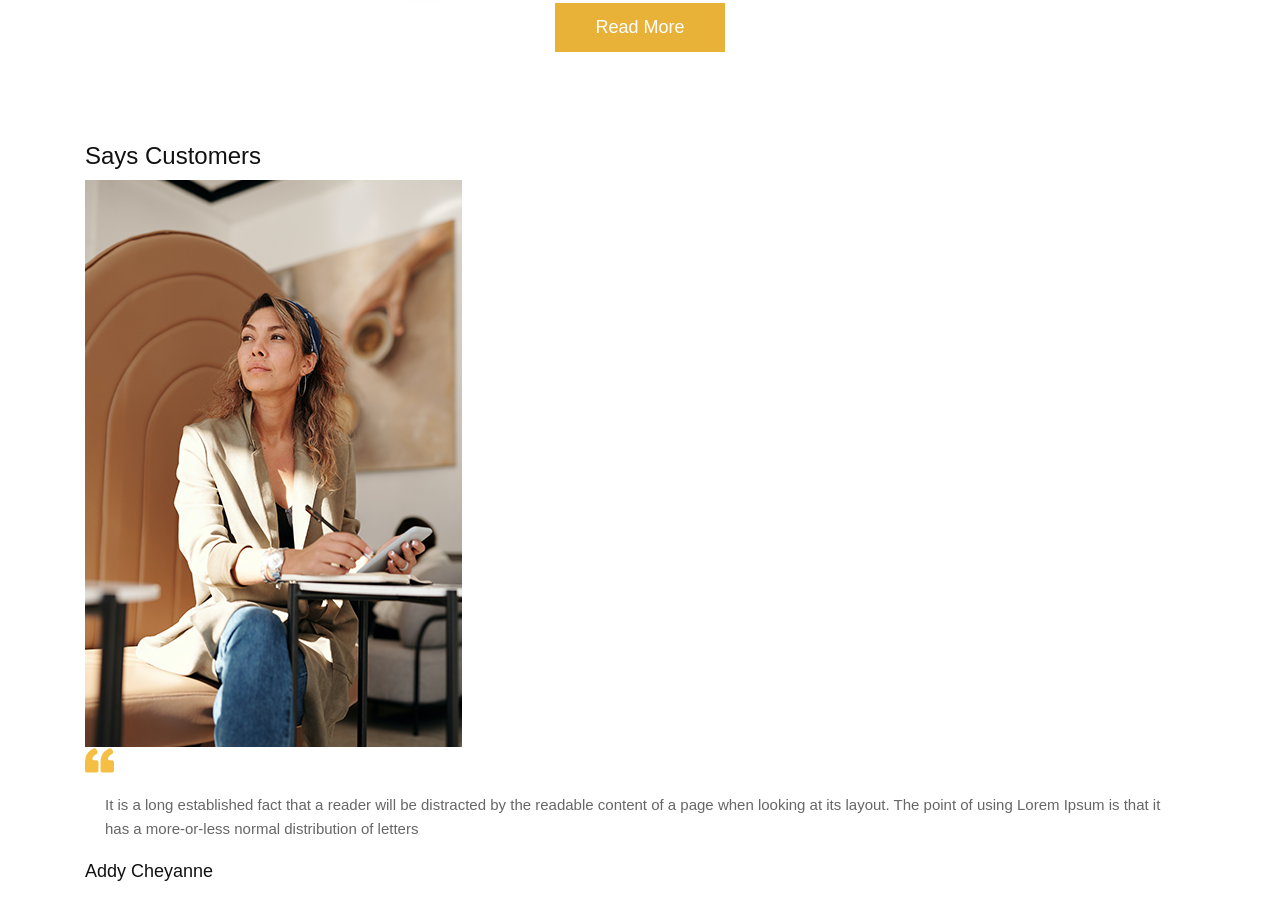
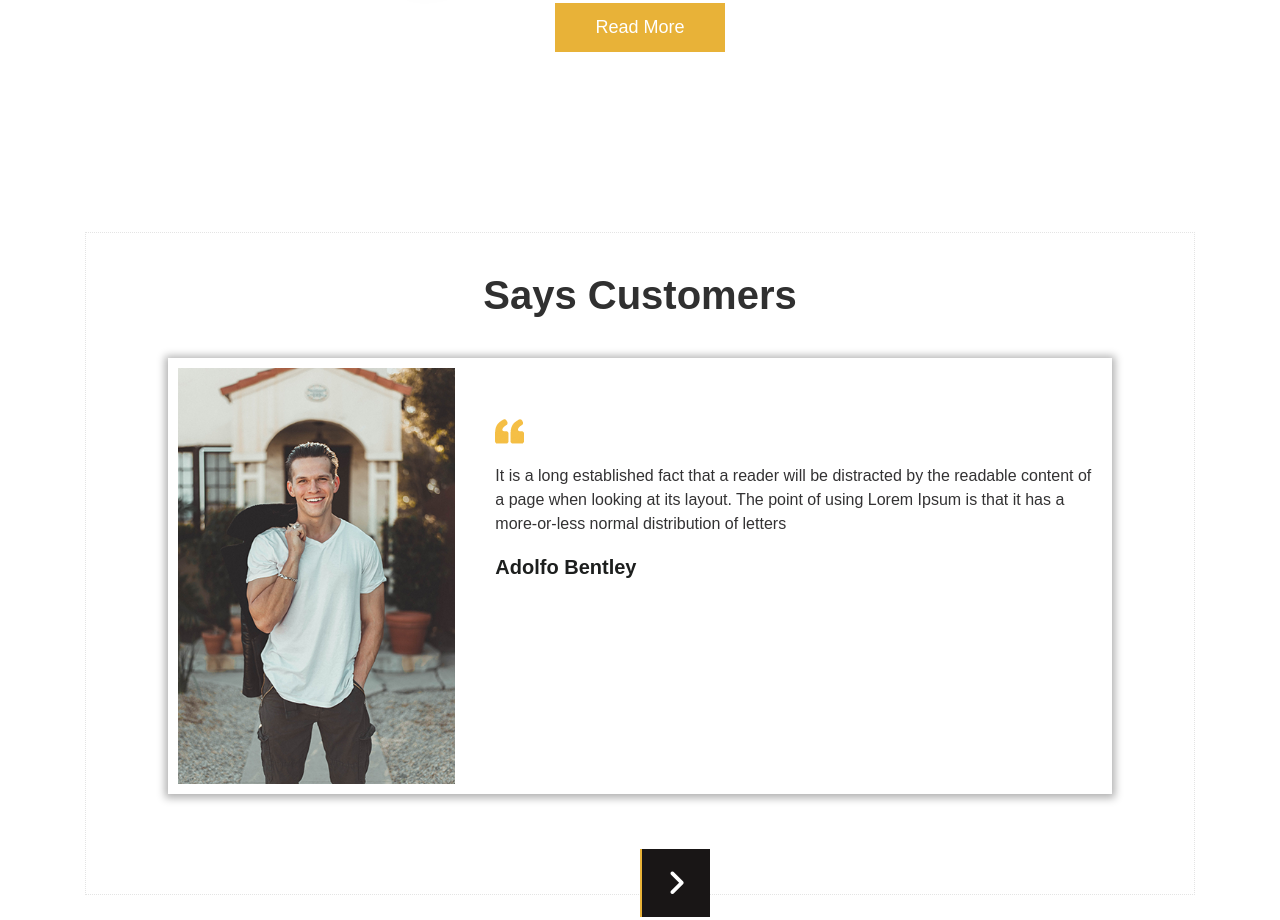
Before and after one commit to ecpieritz/cycle-shop, a plain HTML site: page index.html in a window 1280 px wide. Shown: the part 3803-4723 px from the top of the page. Drawn offline with nearby package versions, Linux system fonts and the light colour scheme; files that its build step writes are made by us from their sources; files whose address does not match are found by name; a web font is replaced by a local one.

Commit message:
Added client section css

```diff
--- a/css/style.css
+++ b/css/style.css
@@ -740,3 +740,106 @@ box-shadow: 0px 8px 7px 3px
 
 
 /* about section end */
+
+/* client section start */
+.client__section {
+    width: 100%;
+    float: left;
+    padding-bottom: 100px;
+
+}
+
+.client__main {
+    width: 100%;
+    float: left;
+    border: 1px solid #e4e4e4;
+    border-style: dotted;
+    padding: 40px 30px 100px 30px;
+}
+
+.client__taital{
+   width: 100%;
+    font-size: 40px;
+    color: #303030;
+    text-align: center;
+    font-weight: bold;
+}
+.client__section__2 {
+    width: 90%;
+    margin: 0 auto;
+    margin-top: 0px;
+    background-color: #ffffff;
+    -webkit-box-shadow: 0px 8px 7px 3px rgba(0,0,0,0.31);
+    -moz-box-shadow: 0px 8px 7px 3px rgba(0,0,0,0.31);
+    box-shadow: 0px 1px 8px 3px
+
+    rgba(0,0,0,0.31);
+    padding: 10px;
+    margin-top: 30px;
+    display: flex;
+
+}
+.client__left{
+    width: 30%;
+}
+.client__right {
+    width: 70%;
+    padding: 50px 0px 50px 40px;
+}
+.client__img{
+    width: 100%;
+}
+.quote__icon{
+    width: 100%;
+}
+.client__text{
+    width: 100%;
+    float: left;
+    font-size: 16px;
+    color: #333233;
+    margin: 0px;
+    padding-top: 20px;
+}
+.client__name{
+    width: 100%;
+    float: left;
+    font-size: 20px;
+    color: #1d1f1e;
+    font-weight: bold;
+    padding-top: 20px;
+}
+
+
+
+#my__slider a.carousel-control-prev {
+    left: 640px;
+    top: 93%;
+    background-color: #e8b238;
+    color: #ffffff;
+}
+
+#my__slider a.carousel-control-next {
+    position: absolute;
+    right: 570px;
+    top: 93%;
+}
+
+#my__slider .carousel-control-prev,
+#my__slider .carousel-control-next {
+    width: 68px;
+    height: 68px;
+    background: #191616;
+    opacity: 1;
+    font-size: 30px;
+    color: #ffffff;
+}
+
+#my__slider .carousel-control-prev:hover,
+#my__slider .carousel-control-next:hover,
+#my__slider .carousel-control-prev:focus,
+#my__slider .carousel-control-next:focus {
+    background-color: #e8b238;
+    color: #ffffff;
+}
+
+/* client section end */
```
